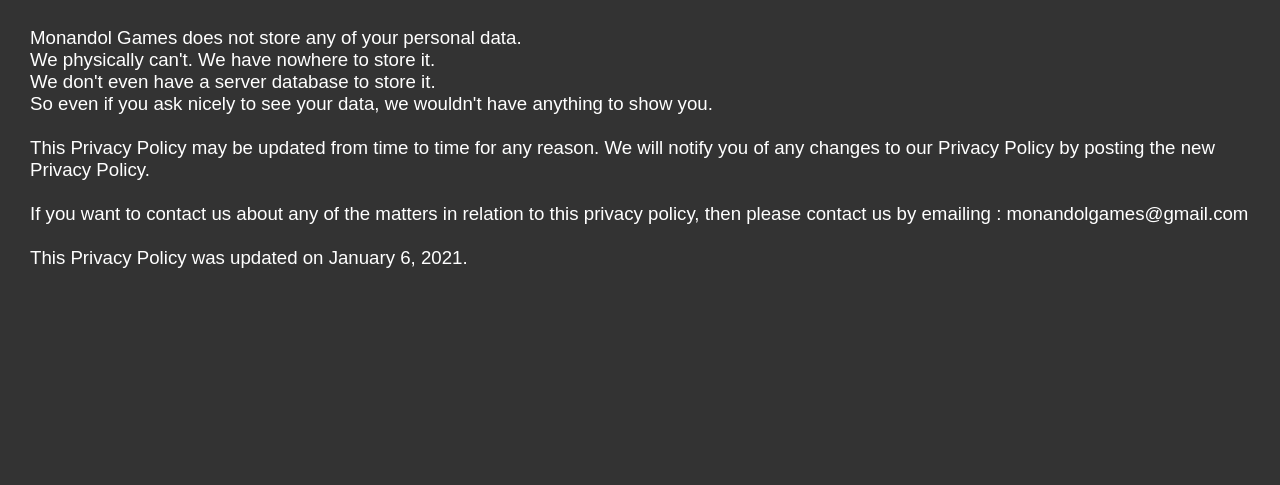
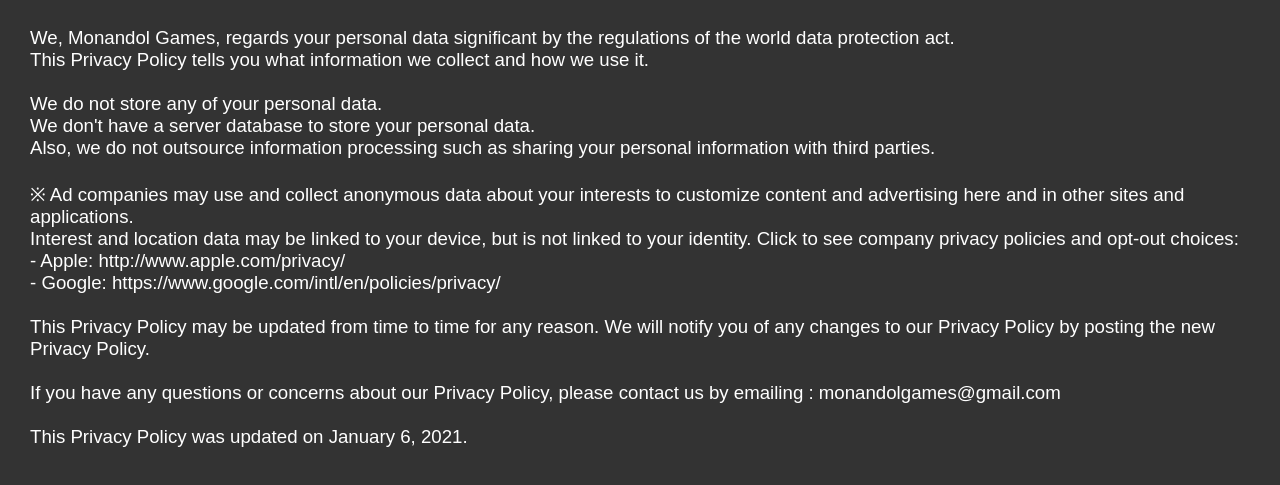
Before and after one commit to monandol/monandol.github.io, a plain HTML site: page policy/index.html in a window 1280 px wide. Shown: the part 87-572 px from the top of the page. Drawn offline with Linux system fonts and the light colour scheme.

Commit message:
update privacy policy

```diff
--- a/policy/index.html
+++ b/policy/index.html
@@ -26,14 +26,26 @@
 
 	<div class="area" id="English">
 	<h2>Privacy Policy</h2>
-	Monandol Games does not store any of your personal data.<br>
+	We, Monandol Games, regards your personal data significant by the regulations of the world data protection act.<br>
+	This Privacy Policy tells you what information we collect and how we use it.<br>
+	<br>
+	We do not store any of your personal data.<br>
+	We don't have a server database to store your personal data.<br>
+	Also, we do not outsource information processing such as sharing your personal information with third parties.<br>
+	<!--
 	We physically can't. We have nowhere to store it.<br>
 	We don't even have a server database to store it.<br>
 	So even if you ask nicely to see your data, we wouldn't have anything to show you.<br>
+	-->
+	<br>
+	※ Ad companies may use and collect anonymous data about your interests to customize content and advertising here and in other sites and applications.<br>
+	Interest and location data may be linked to your device, but is not linked to your identity. Click to see company privacy policies and opt-out choices:<br>
+	- Apple: http://www.apple.com/privacy/<br>
+	- Google: https://www.google.com/intl/en/policies/privacy/<br>
 	<br>
 	This Privacy Policy may be updated from time to time for any reason. We will notify you of any changes to our Privacy Policy by posting the new Privacy Policy.<br>
 	<br>
-	If you want to contact us about any of the matters in relation to this privacy policy, then please contact us by emailing : monandolgames@gmail.com<br>
+	If you have any questions or concerns about our Privacy Policy, please contact us by emailing : monandolgames@gmail.com<br>
 	<br>
 	This Privacy Policy was updated on January 6, 2021.
 	</div>
@@ -60,7 +72,7 @@
 	<br><br>
 	4. 회사 연락 방법<br>
 	<br>
-	이용자의 개인정보 보호정책과 관련된 문제에 대해 문의하시려거나 불만사항이 있으신 경우, monandolgames@gmail.com 으로 이메일을 보내주십시오.<br>
+	이용자의 개인정보 보호정책과 관련된 문제에 대해 문의하시려면, monandolgames@gmail.com 으로 이메일을 보내주십시오.<br>
 	문제가 있는 경우, 이용자는 현지의 정보보호 당국에 이의를 제기할 수 있는 권리가 있습니다.<br>
 	<br><br>
 	본 개인정보 보호정책은 2021년 1월 6일에 마지막으로 갱신되었습니다.
```
